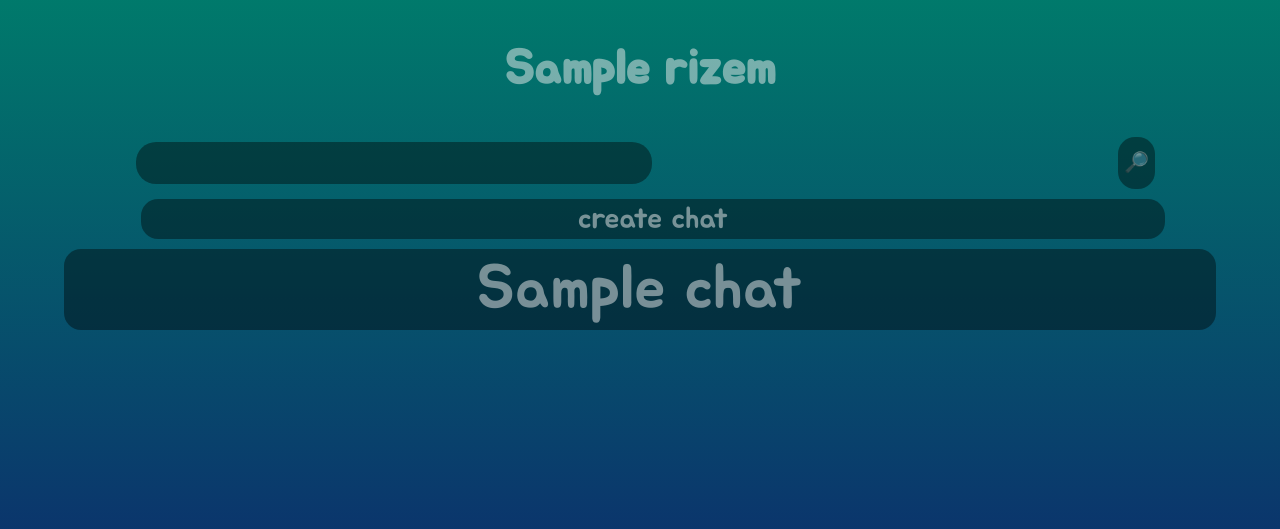
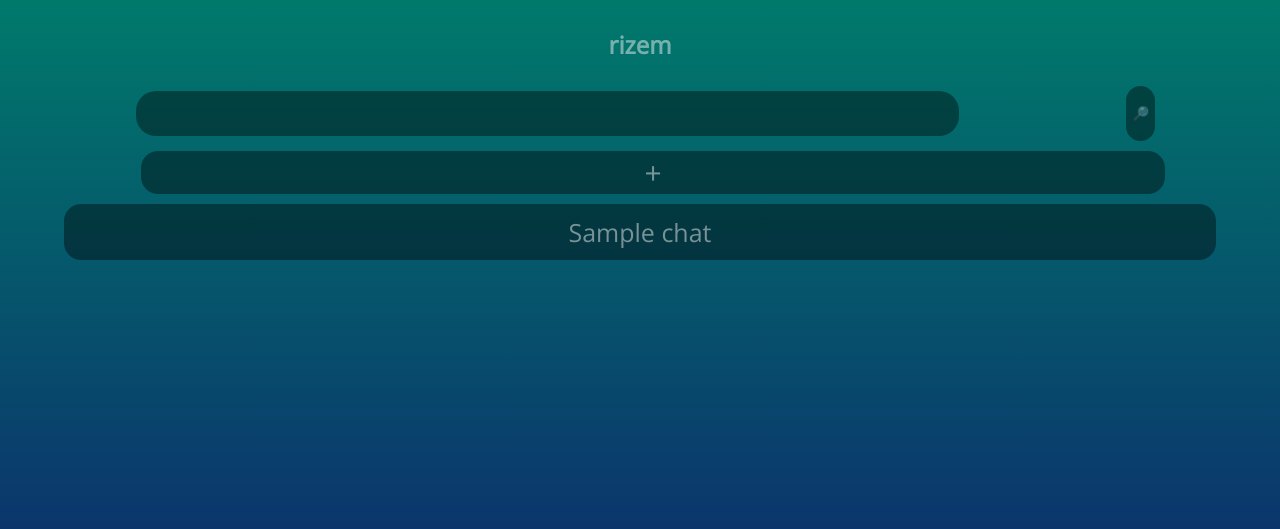
Before and after one commit to shtekxr/qmessenger, a FastAPI app: template templates/chats.html in a window 1280 px wide. Shown: the top 529 px of the page. Run offline with FastAPI, Linux system fonts and the light colour scheme; the template is opened without the code that fills it: most values are stand-ins (such as "Sample title", 1, 10 or a date in 2020); parts of the project's set-up code (start-up, migrations or seed data) failed here and were passed over.

Commit message:
some visual

```diff
--- a/static/css/style.css
+++ b/static/css/style.css
@@ -1,9 +1,9 @@
-@import url('https://fonts.googleapis.com/css2?family=Jua&display=swap');
+@import url('https://fonts.googleapis.com/css2?family=Open+Sans&display=swap');
 
 
 
 body {
-    font-family: 'Jua', sans-serif;
+    font-family: 'Open Sans', sans-serif;
     /* background: linear-gradient(to bottom, #FFECDA, #FFB4AF); */
     background-color: #000000;
     background-image: linear-gradient(rgba(0, 152, 134, 0.8), rgba(24, 0, 136, 0.8));
@@ -54,16 +44,20 @@ h2 {
 }
 
 input {
-    font-family: 'Jua', sans-serif;
+    font-family: 'Open Sans', sans-serif;
     color: #EEEEEE;
     font-size: 200%;
     text-align: center;
     margin: 10px 0;
-    width: 50%;
-    height: 10%;
+    /*width: 50%;*/
+    /*height: 10%;*/
     background-color: rgba(0, 0, 0, 0.4);
     border: black;
     border-radius: 20px;
+}
+
+#chat_search {
+    width: 80%;
 }
 
 /*div {*/
@@ -75,8 +69,6 @@ input {
 
 
 button {
-
-    appearance: button;
     backface-visibility: hidden;
     background-color: rgba(0, 0, 0, 0.4);
     border-radius: 17px;
@@ -87,15 +79,9 @@ button {
 
 
     cursor: pointer;
-    font-family: 'Jua', sans-serif;
-    font-size: 125%;
-    /*height: 10%;*/
-    /*width: 150px;*/
-    /*line-height: 1.15;*/
-    /*margin: 12px 0 0;*/
+    font-family: 'Open Sans', sans-serif;
     outline: none;
     overflow: hidden;
-    /*padding: 0 25px;*/
     position: relative;
     text-align: center;
     text-transform: none;
@@ -230,21 +215,23 @@ button {
 
 .list-item {
     width: 90vw;
+    height: 7vh;
+    font-size: 50%;
 }
 
 #top-name {
-
+    font-size: 200%;
 }
 
 #top-settings {
-    width: 100px;
-    height: 100px;
+    width: 75px;
+    height: 75px;
     font-size: 50px;
 }
 
 #top-back {
-    width: 100px;
-    height: 100px;
+    width: 75px;
+    height: 75px;
     font-size: 50px;
 }
 
--- a/templates/chat.html
+++ b/templates/chat.html
@@ -8,7 +8,7 @@
 </head>
 <body>
     <div class="top-panel">
-        <button id="top-back"><-</button>
+        <button id="top-back">⬅️</button>
         <h1 id="top-name">{{ chat.name }}</h1>
         <button id="top-settings">🎚️</button>
 
@@ -17,11 +17,11 @@
                 <div class="top-settings">
 
                     <button class="close" style="">❌</button>
-                    <h2>settings</h2>
+                    <h2>настройки</h2>
                     <button id="invite">+</button>
                 </div>
                 <div>
-                    <input type="text" name="invite_username" id="invite_username" placeholder="username to add">
+                    <input type="text" name="invite_username" id="invite_username" placeholder="имя пользователя">
                 </div>
                 <div class="list-user">
                     {% for user in users %}
--- a/templates/chats.html
+++ b/templates/chats.html
@@ -3,14 +3,14 @@
 <head>
     <meta charset="UTF-8">
     <meta name="viewport" content="width=device-width, initial-scale=1.0">
-    <title>qmessenger</title>
+    <title>rizem</title>
     <link rel="stylesheet" href="/static/css/style.css">
 </head>
 <body>
     <div>
-        <h1>
-            {{ rizem }}
-        </h1>
+        <h2>
+            rizem
+        </h2>
     </div>
     <div>
         <div>
@@ -18,15 +18,16 @@
                 <input type="text" name="chat_search" id="chat_search">
                 <button>🔎</button>
             </div>
-            <button id="new_chat">create chat</button>
+            <button id="new_chat">+</button>
             <div id="modal" class="modal">
                 <div class="modal-content">
-                    <div class="top-modal">
-                        <button class="close">❌</button>
-                        <h2>chat name</h2>
+                    <h2>Название чата</h2>
+                    <input type="text" name="new_chat_name" id="new_chat_name">
+                    <div class="down-modal">
+                        <button class="close">❌Отмена</button>
+                        <button id="create-chat-btn">✅Создать</button>
                     </div>
-                    <input type="text" name="new_chat_name" id="new_chat_name">
-                    <button id="create-chat-btn">add chat</button>
+
                 </div>
             </div>
         </div>
--- a/templates/register.html
+++ b/templates/register.html
@@ -3,9 +3,8 @@
     <head>
         <meta charset="UTF-8">
         <meta name="viewport" content="width=device-width, initial-scale=1.0">
-        <title>qmessenger</title>
+        <title>rizem</title>
         <link rel="stylesheet" href="/static/css/style.css">
-        <link href="https://fonts.googleapis.com/css2?family=Jua&display=swap" rel="stylesheet">
     </head>
     <body>
         <h1>register</h1>
```
Also changed, not shown: other parts of static/css/style.css (+65 -19 lines).
